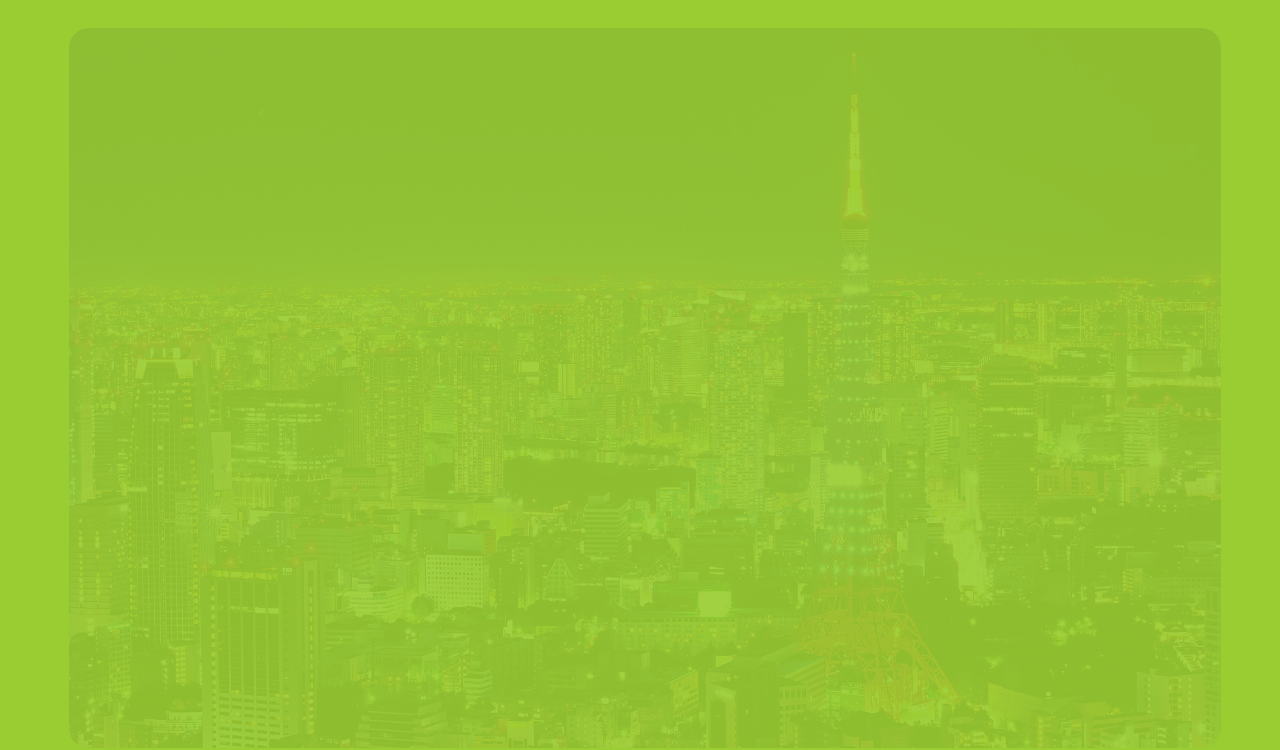
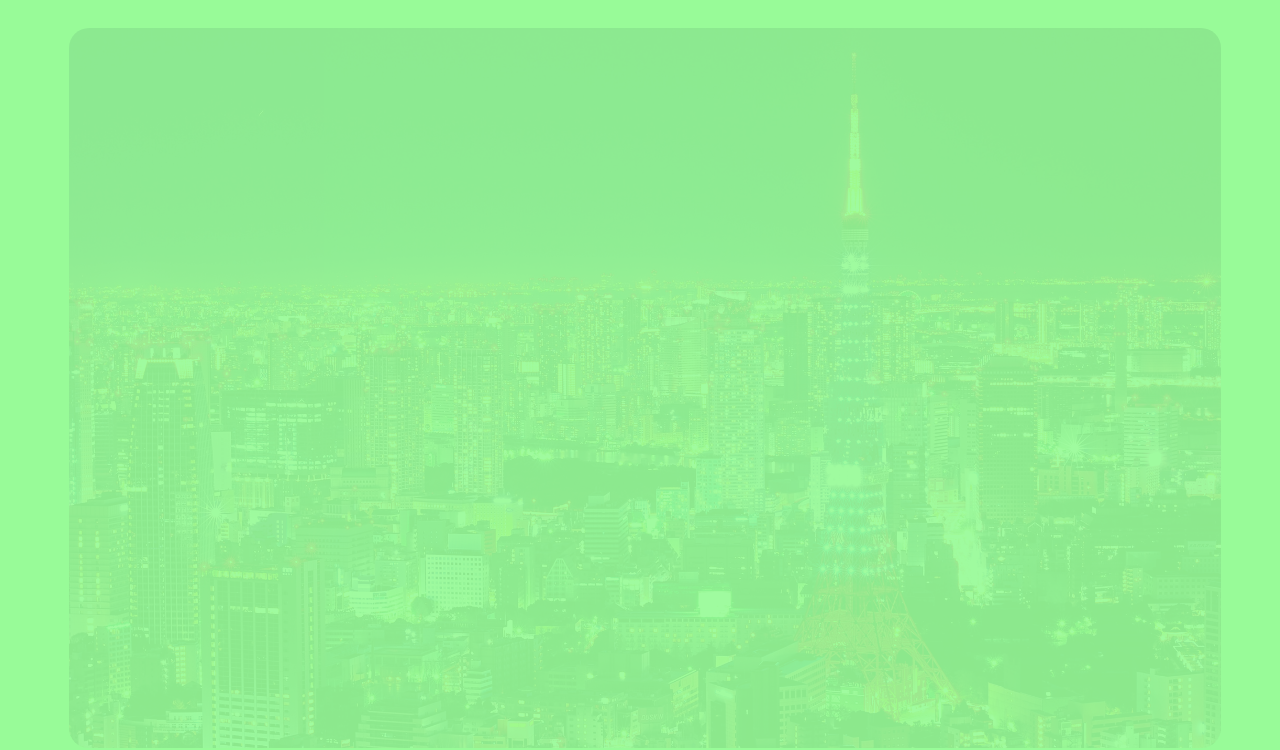
Before and after one commit to broccalisa/tokyo, a plain HTML site: page index.html in a window 1280 px wide. Shown: the part 53-803 px from the top of the page. Drawn offline with nearby package versions, Linux system fonts and the light colour scheme.

Commit message:
Update index.html

```diff
--- a/index.html
+++ b/index.html
@@ -6,7 +6,7 @@
     <title>Tokyo</title>
     <meta name="viewport" content="width=device-width">
   </head>
- <body style="background-color:YELLOWGREEN">
+ <body style="background-color:PALEGREEN">
 
 <div class="container-fluid">
 	<div class="row">
```
